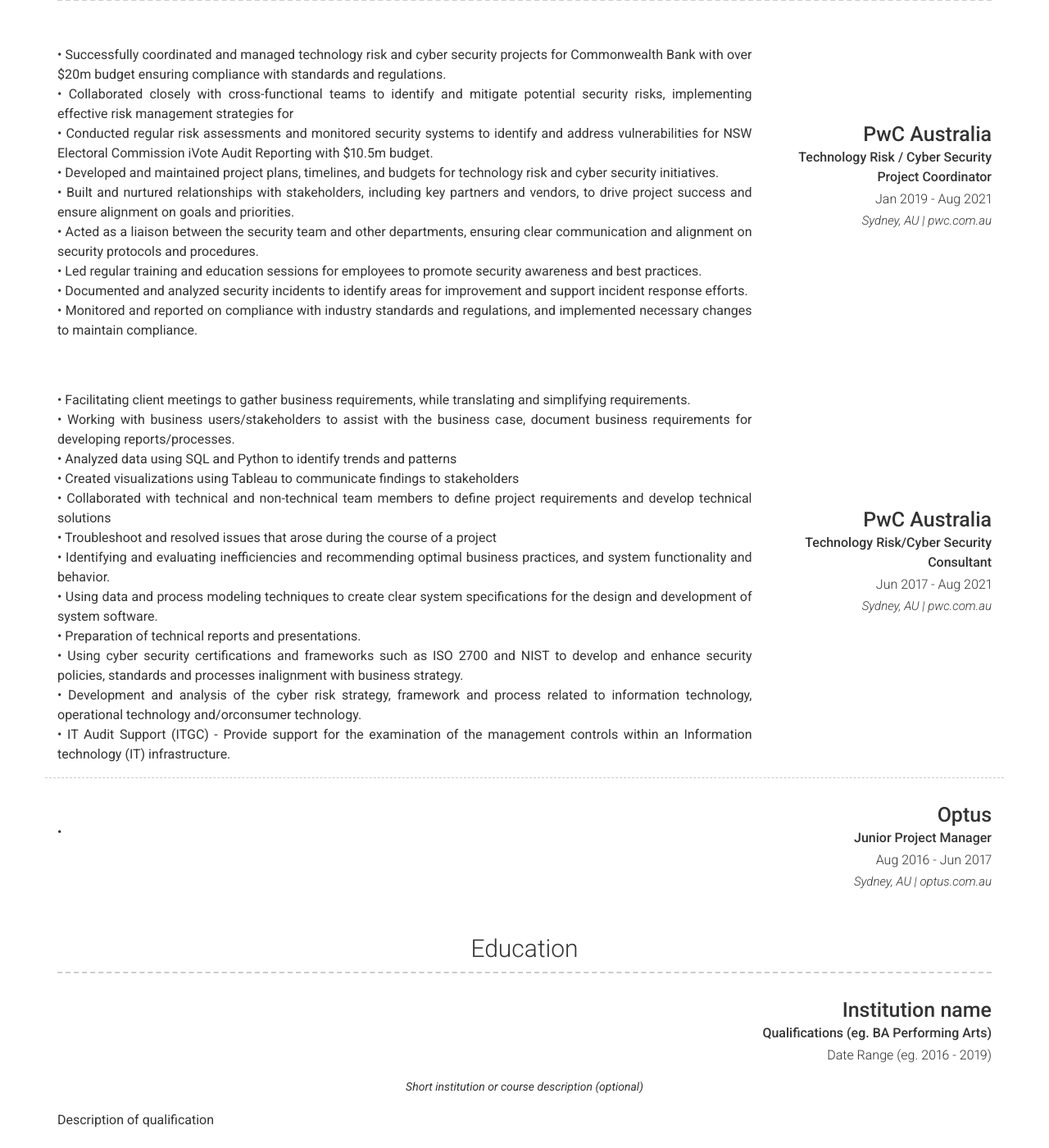
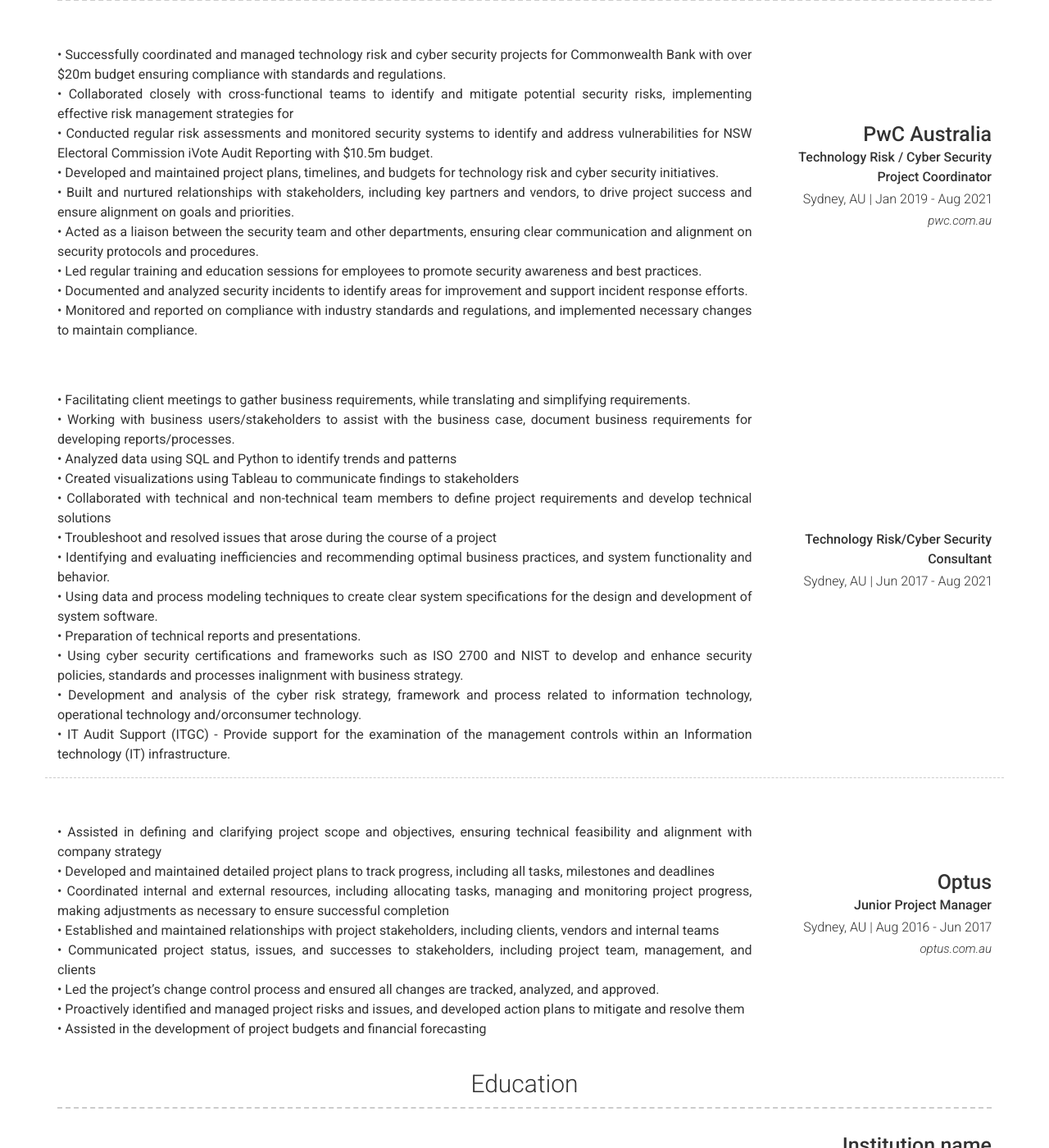
Before and after one commit to dontgimmedrama/dinali, a Jekyll site: the page built from index.md, in a window 1280 px wide and 1400 px high, scrolled down 576 px. Shown: the whole window at 82% size. Built offline with Jekyll 4.4.1, drawn with Linux system fonts in a browser that asks for light colours; nearby versions of some CDN libraries.

Commit message:
Add files via upload

```diff
--- a/_config.yml
+++ b/_config.yml
@@ -86,8 +86,8 @@ content:
       - layout: right
         title: PwC Australia
         sub_title: Technology Risk / Cyber Security Project Coordinator
-        caption: Jan 2019 - Aug 2021
-        link: Sydney, AU | pwc.com.au
+        caption: Sydney, AU | Jan 2019 - Aug 2021
+        link: pwc.com.au
         description: | # this will include new lines to allow paragraphs
           <br>• Successfully coordinated and managed technology risk and cyber security projects for Commonwealth Bank with over $20m  budget ensuring compliance with standards and regulations.
           <br>• Collaborated closely with cross-functional teams to identify and mitigate potential security risks, implementing effective risk management strategies for
@@ -101,10 +101,8 @@ content:
 
       - layout: right
         border: weak
-        title: PwC Australia
         sub_title: Technology Risk/Cyber Security Consultant
-        link: Sydney, AU | pwc.com.au
-        caption: Jun 2017 - Aug 2021
+        caption: Sydney, AU | Jun 2017 - Aug 2021
         description: |
           <br>• Facilitating client meetings to gather business requirements, while translating and simplifying requirements.
           <br>• Working with business users/stakeholders to assist with the business case, document business requirements for developing reports/processes.
@@ -122,10 +120,17 @@ content:
       - layout: right
         title: Optus
         sub_title: Junior Project Manager
-        link: Sydney, AU | optus.com.au
-        caption: Aug 2016 - Jun 2017
+        link: optus.com.au
+        caption: Sydney, AU | Aug 2016 - Jun 2017
         description: |
-          <br>•
+          <br>• Assisted in defining and clarifying project scope and objectives, ensuring technical feasibility and alignment with company strategy
+          <br>• Developed and maintained detailed project plans to track progress, including all tasks, milestones and deadlines
+          <br>• Coordinated internal and external resources, including allocating tasks, managing and monitoring project progress, making adjustments as necessary to ensure successful completion
+          <br>• Established and maintained relationships with project stakeholders, including clients, vendors and internal teams
+          <br>• Communicated project status, issues, and successes to stakeholders, including project team, management, and clients
+          <br>• Led the project's change control process and ensured all changes are tracked, analyzed, and approved.
+          <br>• Proactively identified and managed project risks and issues, and developed action plans to mitigate and resolve them
+          <br>• Assisted in the development of project budgets and financial forecasting
   - title: Education
     layout: list
     content:
```
